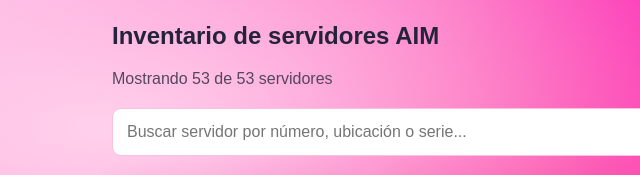
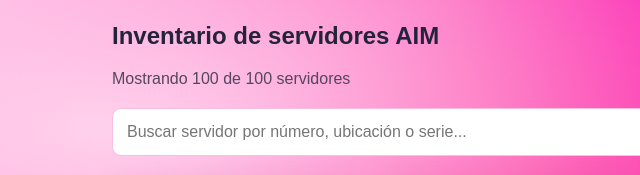
Before and after one commit to ericcabet-commits/AIM-inventario, a plain HTML site: page index.html in a window 1280 px wide. Shown: the part 152-327 px from the top of the page, 0-640 px from the left. Drawn offline with Linux system fonts and the light colour scheme.

Commit message:
Update index.html

```diff
--- a/index.html
+++ b/index.html
@@ -261,7 +261,7 @@ const DATOS_SERVIDORES = {
 
 const servidores = [];
 
-for (let numero = 1; numero <= 53; numero++) {
+for (let numero = 1; numero <= 100; numero++) {
 
   const id = String(numero).padStart(3, "0");
 
```
